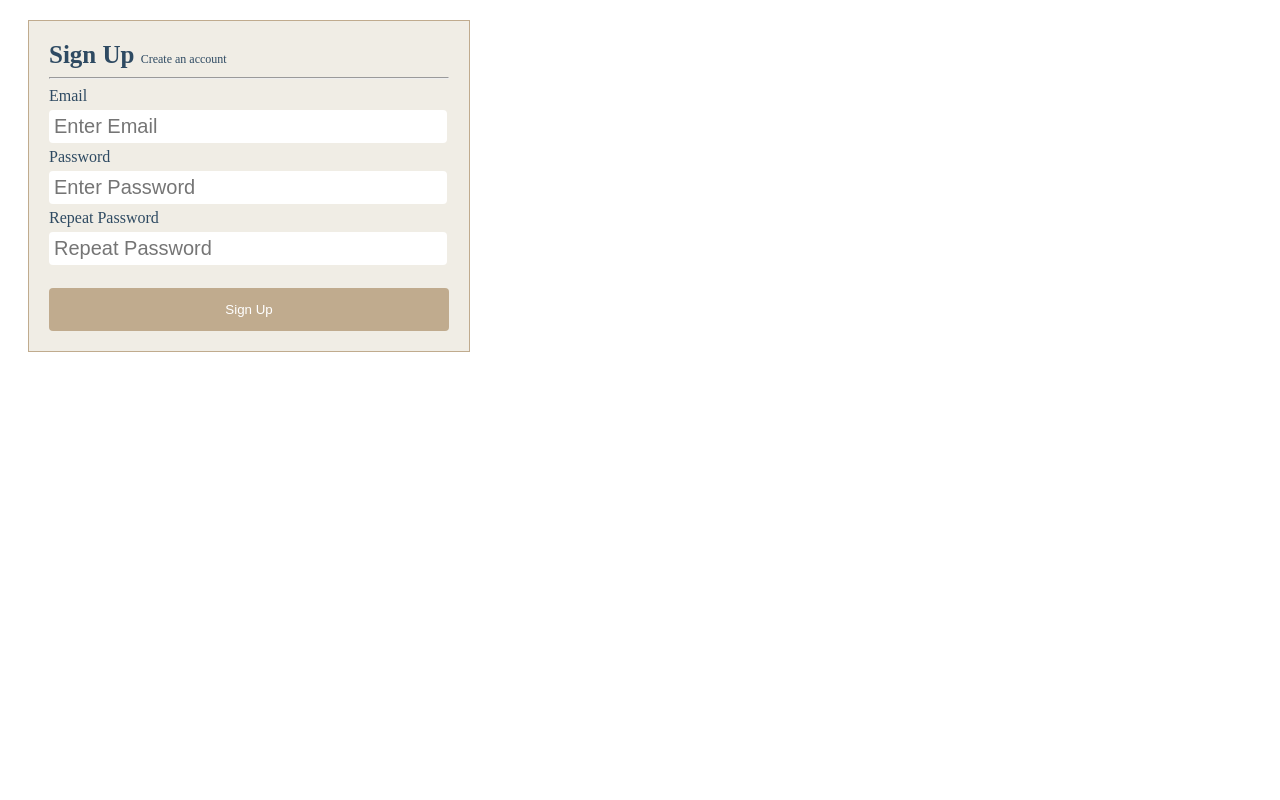
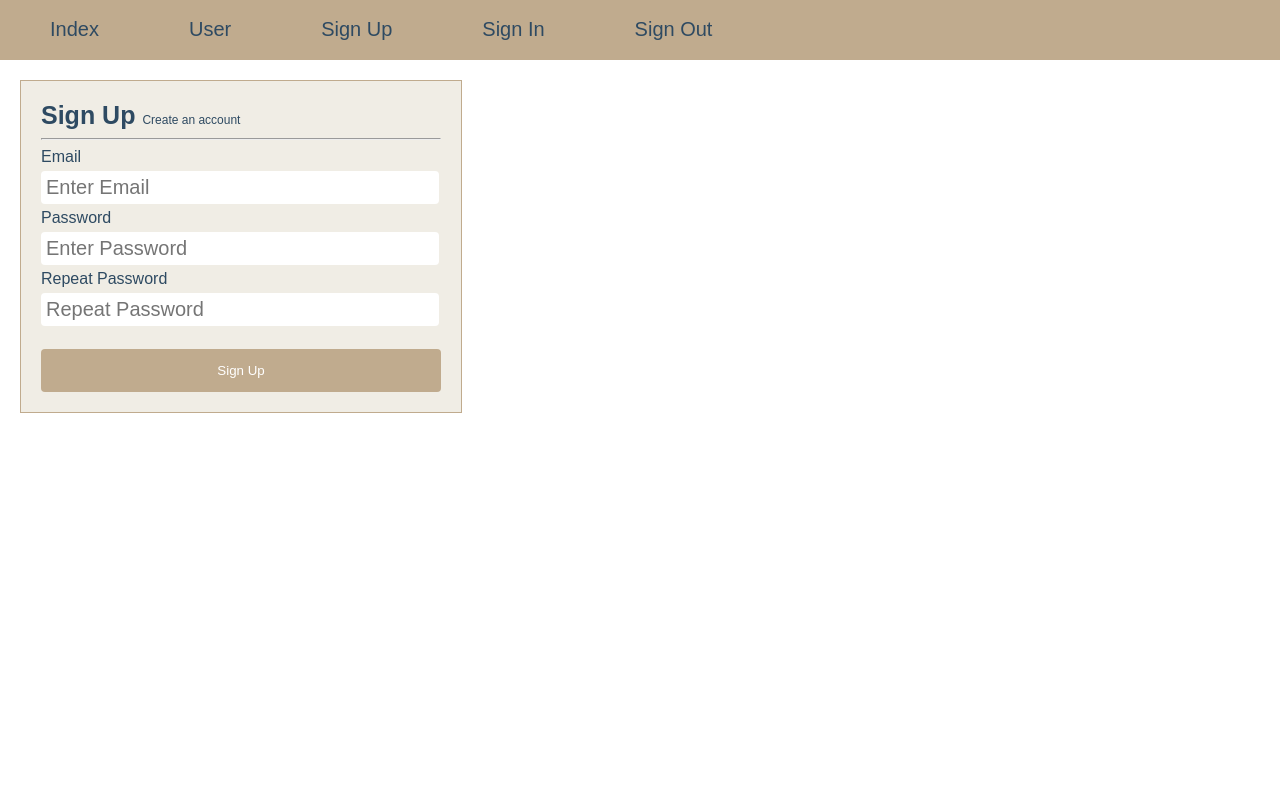
Before and after one commit to iieerraa/site, a Flask app: page /sign_up/ in a window 1280 px wide. Run offline with Flask 2, Linux system fonts and the light colour scheme; data comes from the database, SQL or seed files in the repository; both versions use the stored data as it was after the commit.

Commit message:
Sign up in to the DB

```diff
--- /dev/null
+++ b/app_site/FDataBase.py
@@ -0,0 +1,30 @@
+import math
+import sqlite3
+import time
+
+
+class FDataBase:
+    def __init__(self, db):
+        self.__db = db
+        self.__cur = db.cursor()
+
+    def get_menu(self):
+        sql = '''SELECT * FROM mainmenu'''
+        try:
+            self.__cur.execute(sql)
+            res = self.__cur.fetchall()
+            if res:
+                return res
+        except:
+            print('Ошибка чтения БД')
+        return []
+
+    def add_user(self, email, psw):
+        try:
+            tm = math.floor(time.time())
+            self.__cur.execute('INSERT INTO user VALUES(NULL, ?, ?, ?)', (email, psw, tm))
+            self.__db.commit()
+        except sqlite3.Error as e:
+            print('Ошибка добавления пользователя в БД' + str(e))
+            return False
+        return True
--- a/app_site/routes.py
+++ b/app_site/routes.py
@@ -2,6 +2,7 @@
 
 from flask import render_template, request, flash, redirect, url_for, session, g
 from app_site import app
+from app_site.FDataBase import FDataBase
 from app_site.create_db import connect_db
 
 
@@ -12,7 +13,8 @@ def index():
     Главная страница
     """
     db = get_db()
-    return render_template('index.html', title='Index', menu=[])
+    dbase = FDataBase(db)
+    return render_template('index.html', title='Index', menu=dbase.get_menu())
 
 
 @app.route('/sign_up/', methods=['post', 'get'])
@@ -20,18 +22,21 @@ def sign_up():
     """
     Регистрация пользователя
     """
+    db = get_db()
+    dbase = FDataBase(db)
     if request.method == 'POST':  # получение и обработка данных о пользователе
         username = request.form.get('email')
         password = request.form.get('psw')
         repeat_pas = request.form.get('psw_repeat')
         if password == repeat_pas:
-            with open('users.txt', 'a') as file_handler:  # открытие файла с данными пользователей для дозаписи
-                file_handler.write(f"{username};{password}\r\n")  # запись данных о новом пользователе в файл
+            res = dbase.add_user(username, password)
+            # with open('users.txt', 'a') as file_handler:  # открытие файла с данными пользователей для дозаписи
+            #     file_handler.write(f"{username};{password}\r\n")  # запись данных о новом пользователе в файл
             session['user'] = username  # запись емайла пользователя в сессию
             return redirect(url_for('user'))  # перенаправление зарегистрированного пользователя на страницу пользователей
         else:
             flash('Пароли не совпадают', category='error')
-    return render_template('sign_up.html', title='Sign Up')
+    return render_template('sign_up.html', title='Sign Up', menu=dbase.get_menu())
 
 
 @app.route('/sign_in/', methods=['post', 'get'])
@@ -39,6 +44,8 @@ def sign_in():
     """
     Аутентификация пользователя
     """
+    db = get_db()
+    dbase = FDataBase(db)
     if request.method == 'POST':  # получение и обработка данных о логине и пароле
         username = request.form.get('email')
         password = request.form.get('psw')
@@ -49,7 +56,7 @@ def sign_in():
                 session['user'] = username  # запись емайла пользователя в сессию
                 return redirect(url_for('user'))  # перенаправление вошедшего пользователя на страницу пользователей
         flash('Пользователь не найден', category='error')
-    return render_template('sign_in.html', title='Sign In')
+    return render_template('sign_in.html', title='Sign In', menu=dbase.get_menu())
 
 
 @app.route('/user/')
@@ -57,9 +64,11 @@ def user():
     """
     Страница пользователя
     """
+    db = get_db()
+    dbase = FDataBase(db)
     if "user" in session:
         username = session["user"]
-        return render_template('user.html', user=username)
+        return render_template('user.html', user=username, menu=dbase.get_menu())
     else:
         return redirect(url_for('sign_in'))  # если пользователь не аутеентифицирован, перенаправление на страницу входа
 
--- a/app_site/static/css/styles.css
+++ b/app_site/static/css/styles.css
@@ -1,3 +1,11 @@
+html, body {
+    font-family: 'Arial';
+    margin: 0;
+    padding: 0;
+    height: 100%;
+    width: 100%
+}
+
 form {
     border: 1px solid #c0ab8e;
     margin: 20px;
@@ -47,10 +55,34 @@ button {
     color: red
 }
 
-
 span.h1 {
     font-size: 25px;
 }
 span.p {
     font-size: 12px;
 }
+
+ul.mainmenu {
+    list-style: none;
+    background: #c0ab8e;
+    height: 60px;
+    margin: 0;
+    padding: 0;
+    color: #2e4a62;
+    font-size: 20px;
+    overflow: hidden;
+}
+ul.mainmenu li {
+    float: left;
+    margin: 18px 40px 0 50px;
+}
+ul.mainmenu li a {
+    color: #2e4a62;
+    text-decoration: none;
+}
+ul.mainmenu li.last {
+    float: right
+}
+ul.mainmenu li a:hover {
+    color: #2e4a62;
+}
--- /dev/null
+++ b/app_site/templates/base.html
@@ -0,0 +1,19 @@
+<!DOCTYPE html>
+<html lang="en">
+<head>
+    <meta charset="UTF-8">
+    <link type="text/css" href="{{ url_for('static', filename='css/styles.css')}}" rel="stylesheet" />
+    <title>{{ title }}</title>
+</head>
+<body>
+{% block content -%}
+  {%- block mainmenu -%}
+<ul class="mainmenu">
+  {% for m in menu -%}
+  <li><a href="{{m.url}}">{{m.title}}</a></li>
+  {% endfor -%}
+</ul>
+  {% endblock mainmenu %}
+{% endblock %}
+</body>
+</html>
--- a/app_site/templates/sign_up.html
+++ b/app_site/templates/sign_up.html
@@ -1,12 +1,8 @@
-<!DOCTYPE html>
-<html lang="en">
-<head>
-    <meta charset="UTF-8">
-    <link type="text/css" href="{{ url_for('static', filename='css/styles.css')}}" rel="stylesheet" />
-    <title>{{ title }}</title>
-</head>
-<body>
-<form method="post">
+{% extends 'base.html' %}
+
+{% block content %}
+{{ super() }}
+<form action="{{url_for('sign_up')}}" method="post">
     <span class="h1" >
         <b>Sign Up </b>
         <span class="p">Create an account</span>
@@ -27,5 +23,4 @@
     <br>
     <button type="submit">Sign Up</button>
 </form>
-</body>
-</html>
+{% endblock %}
```
Also changed, not shown: app_site/db_schema.sql (+8 -0 lines), app_site/templates/index.html (+6 -10 lines), app_site/templates/sign_in.html (+5 -10 lines), app_site/templates/user.html (+5 -9 lines), app_site/create_db.py (line endings or trailing spaces), app_site/site.db.
